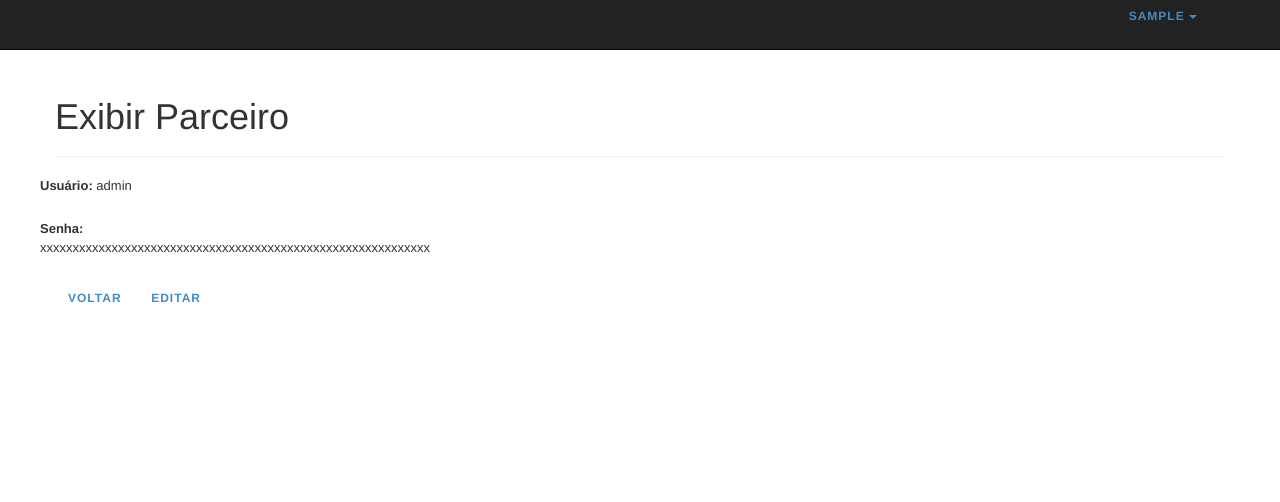
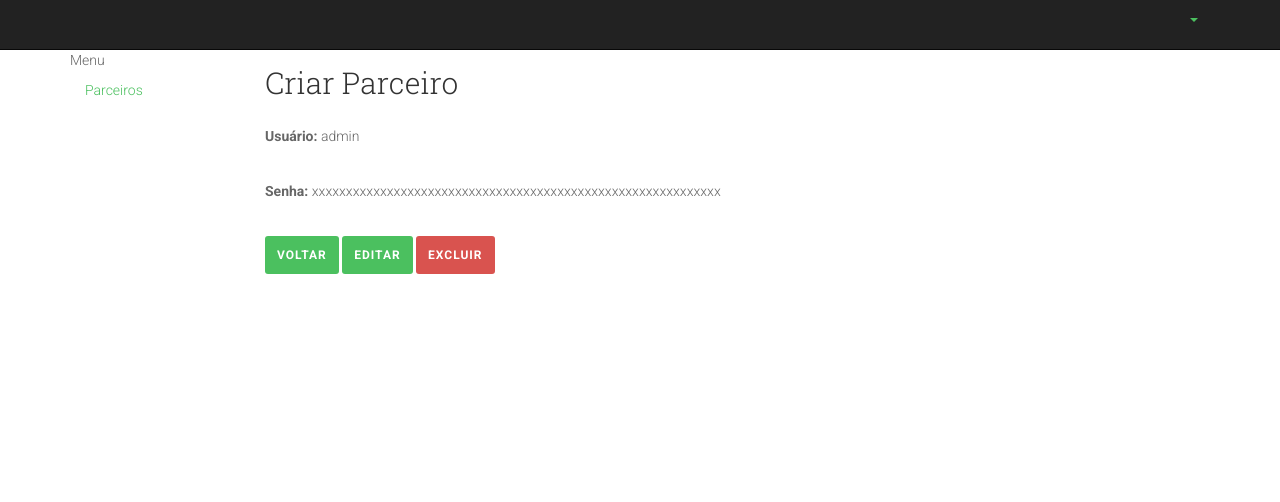
Before and after one commit to Societobr/project, a Rails app: page /users/1 in a window 1280 px wide. Shown: the top 502 px of the page. Before the commit the page ends 303 px from the top, so only its background shows below. Run offline with Rails 7, Linux system fonts and the light colour scheme; a user stored in the database is signed in; data that the repository does not hold is empty; style sheets or scripts are compiled from the project's sources; parts of the project's set-up code (start-up, migrations or seed data) failed here and were passed over; some web fonts are replaced.

Commit message:
Ajustando layout da área de admin, implementando autorização para acessar alguns recursos e corrigindo algumas funcionalidades de parceiros

```diff
--- a/app/controllers/users_controller.rb
+++ b/app/controllers/users_controller.rb
@@ -1,6 +1,7 @@
 class UsersController < ApplicationController
 	layout 'dashboard'
 	before_action :set_user, only: [:show, :edit, :update, :destroy]
+	before_filter :authorize
 
 	def new
 	  @user = User.new
@@ -18,11 +19,16 @@
 	def show
 	end
 
+	def destroy
+		@user.destroy
+		redirect_to users_path, notice: 'Registro excluído com sucesso.'
+	end
+
 	def update
 	  if @user.update(user_params)
       	redirect_to @user, notice: 'Parceiro atualizado com sucesso.'
       else
-        format.html render action: 'edit'
+        render "edit"
       end
 	end
 
--- a/app/views/layouts/_dashboard_header.html.erb
+++ b/app/views/layouts/_dashboard_header.html.erb
@@ -5,7 +5,7 @@
         <ul class="nav pull-right">
           <div class="btn-group">
             <a class="btn dropdown-toggle" data-toggle="dropdown" href="#">
-              <%= session[:user_username] %>
+              <%= @current_user.username if current_user %>
               <span class="caret"></span>
             </a>
             <ul class="dropdown-menu">
--- a/app/views/layouts/dashboard.html.erb
+++ b/app/views/layouts/dashboard.html.erb
@@ -1,14 +1,23 @@
 <!DOCTYPE HTML>
-<html class="no-js">
+<html class="en">
 	<%= yield :head %>
 	<body>
-		<div class='container'>
-			<%= render 'layouts/dashboard_header' %>
-			<div class='row'>
-				<div class='span3'> <%= render 'layouts/dashboard_sidebar' %> </div>
-				<div class='span9'> <%= yield %> </div>
-			</div>
-
+		<div class="main" role="main">
+		  <div id="content" class="content page-content full">
+		    <div class="container">
+		      <%= render 'layouts/dashboard_header' %>
+		      <div class="row">
+		        <div class="col-md-2">
+		        	<%= render 'layouts/dashboard_sidebar' %>
+		          <div class="clearfix"></div>
+		          <div id="message"></div>
+		        </div>
+				<div class="col-md-10 sidebar right-sidebar">
+		          <%= yield %>
+		        </div>
+		      </div>
+		    </div>
+		  </div>
 		</div>
 	</body>
 </html>
--- a/app/views/sessions/_form.html.erb
+++ b/app/views/sessions/_form.html.erb
@@ -1,4 +1,7 @@
 <%= form_tag sessions_path do %>
+	<div class="row">
+		<%= render partial: 'messages' %>
+	</div>
 	<div class="row">
 		<div class="form-group">
 		  <div class="col-md-4 col-sm-4">
@@ -6,7 +9,6 @@
 		  </div>
 		</div>
 	</div>
-
 	<div class="row">
 		<div class="form-group">
 			<div class="col-md-4 col-sm-4">
@@ -14,7 +16,6 @@
 			</div>
 		</div>
 	</div>
-
 	<div class="row">
 	    <div class="form-group">
 	      <div class="col-md-12">
--- /dev/null
+++ b/app/views/users/_messages.html.erb
@@ -0,0 +1,24 @@
+<div class="col-md-4" data-appear-animation="bounceInRight">
+	<% if @user and @user.errors.any? %>
+		<div class="alert alert-error fade in">
+			<a class="close" data-dismiss="alert" href="#">&times;</a>
+			<strong>Os seguintes erros ocorreram:</strong>
+			<ul>
+	      		<% @user.errors.full_messages.each do |message| %>
+	        		<li><%= message %></li>
+	      		<% end %>
+	      	</ul>
+		</div>
+	<% end %>
+
+	<% unless flash.empty? %>
+		<div class="alert alert-error fade in">
+			<a class="close" data-dismiss="alert" href="#">&times;</a>
+			<ul>
+	      		<% flash.each do |name, msg| -%>
+			      <%= msg %>
+			    <% end -%>
+	      	</ul>
+		</div>
+	<% end %>
+</div>
--- a/app/views/users/edit.html.erb
+++ b/app/views/users/edit.html.erb
@@ -13,7 +13,7 @@
     <meta name="format-detection" content="telephone=no">
     <!-- CSS
       ================================================== -->
-    <%= stylesheet_link_tag "users" %>
+    <%= stylesheet_link_tag "application" %>
     <%= javascript_include_tag 'application', 'data-turbolinks-track' => true %>
     <%= csrf_meta_tags %>
     <!-- SCRIPTS
@@ -21,7 +21,5 @@
   </head>
 <% end %>
 
-<div class="page-header">
-  <h1> Editar Parceiro </h1>
-</div>
+<h2> Editar Parceiro </h2>
 <%= render :partial => 'form' %>
--- a/app/views/users/show.html.erb
+++ b/app/views/users/show.html.erb
@@ -13,7 +13,7 @@
     <meta name="format-detection" content="telephone=no">
     <!-- CSS
       ================================================== -->
-    <%= stylesheet_link_tag "users" %>
+    <%= stylesheet_link_tag "application" %>
     <%= javascript_include_tag 'application', 'data-turbolinks-track' => true %>
     <%= csrf_meta_tags %>
     <!-- SCRIPTS
@@ -21,36 +21,26 @@
   </head>
 <% end %>
 
-<div class="page-header">
-  <h1> Exibir Parceiro </h1>
+<h2>Criar Parceiro</h2>
+
+<div class="row">
+    <%= render partial: 'messages' %>
 </div>
 
-<div class='form-horizontal'>
-  <div class="row">
 <div class="form-group">
-      <div class="col-md-4 col-sm-4 pull-left">
-        <p class='text-left'> <strong> Usuário: </strong> <%= @user.username %> </p>
-      </div>
-    </div>
+  <strong> Usuário: </strong> <%= @user.username %> </p>
 </div>
 
-  <div class="row">
 <div class="form-group">
-      <div class="col-md-4 col-sm-4">
-        <p class='text-left'> <strong> Senha: </strong> <%= @user.password_digest %> </p>
-      </div>
-    </div>
-  </div>
+  <strong> Senha: </strong> <%= @user.password_digest %> </p>
 </div>
 
-<div class="row">
 <div class="form-group">
-      <div class="col-md-4 col-sm-4">
   <p>
-          <%= link_to('Voltar', users_path, class: 'btn') %>
-          <%= link_to('Editar', edit_user_path, class: 'btn') %>
-
+    <%= link_to('Voltar', users_path, class: 'btn btn-primary') %>
+    <%= link_to('Editar', edit_user_path, class: 'btn btn-primary') %>
+    <span class="btn-right">
+      <%= link_to('Excluir', user_path, method: 'delete', class: 'btn btn-danger') %>
+    </span>
   </p>
 </div>
-    </div>
-  </div>
```
Also changed, not shown: app/controllers/sessions_controller.rb (+4 -4 lines), app/views/sessions/_messages.html.erb (added, +12 -0 lines), app/views/users/_form.html.erb (+8 -3 lines), app/views/users/new.html.erb (+4 -6 lines). Lines whose indentation alone changed are shown as unchanged.
